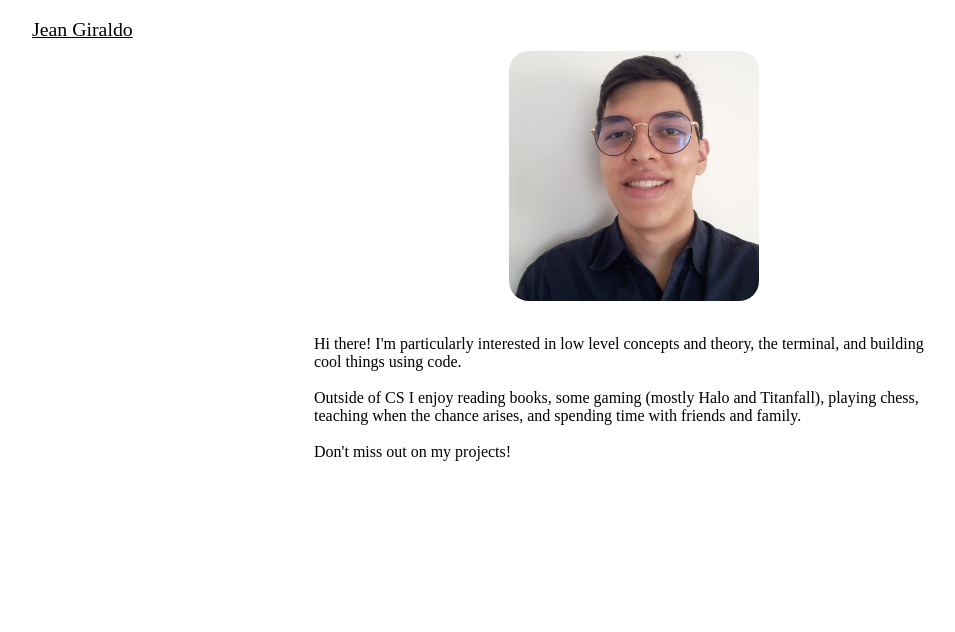
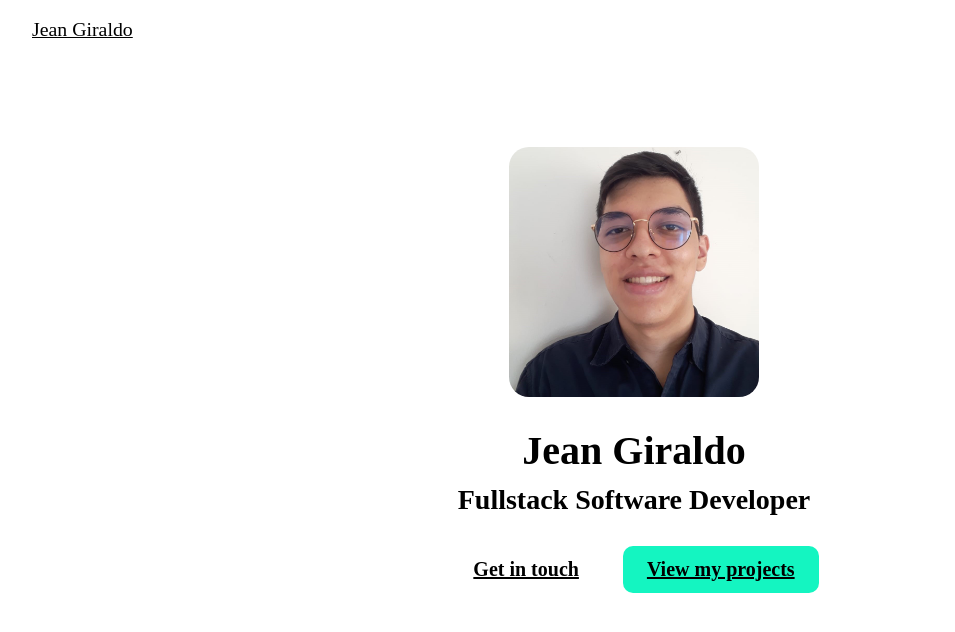
Before and after one commit to jeangiraldoo/jeangiraldoo.github.io, a SvelteKit app: page / in a window 1280 px wide. Shown: the top 632 px of the page, without its empty margins (6-961 px from the left). Built offline with nearby package versions, Linux system fonts and the light colour scheme.

Commit message:
refactor: simplify home page

```diff
--- a/src/routes/+page.svelte
+++ b/src/routes/+page.svelte
@@ -4,18 +4,12 @@
 
 <main id="personal-info">
   <img src="/images/profile.jpeg" alt="Jean Giraldo" />
-  <section id="about">
-	<p>
-	  Hi there! I'm particularly interested in low level concepts and
-	  theory, the terminal, and building cool things using code.<br /><br />
-
-	  Outside of CS I enjoy reading books, some gaming (mostly Halo and
-	  Titanfall), playing chess, teaching when the chance arises, and
-	  spending time with friends and family.<br /><br />
-
-	  Don't miss out on my projects!
-	</p>
-  </section>
+  <h1>Jean Giraldo</h1>
+  <h2>Fullstack Software Developer</h2>
+  <div id="buttons">
+    <a id="get-in-touch" href="/contact">Get in touch</a>
+    <a id="view-projects" href="/projects">View my projects</a>
+  </div>
 </main>
 
 <style>
@@ -25,15 +19,61 @@ img {
   border-radius: 20px;
 }
 
-p {
+h1 {
   color: var(--text-colour);
-  text-align: left;
-  max-width: 80ch;
-  margin: 30px auto;
+  font-size: 2.5rem;
+  margin: 30px 0 0 0;
+}
+
+h2 {
+  color: var(--primary-colour);
+  font-size: 1.75rem;
+  margin: 10px 0 0 0;
+}
+
+#buttons {
+  display: flex;
+  justify-content: center;
+  gap: 20px;
+  margin-top: 30px;
+}
+
+#get-in-touch,
+#view-projects {
+  display: inline-block;
+  padding: 12px 24px;
+  border-radius: 10px;
+  font-size: 1.25rem;
+  font-weight: bold;
+}
+
+#get-in-touch {
+  background-color: var(--primary-colour);
+  color: var(--bg-colour);
+}
+
+#get-in-touch:hover {
+  background-color: hsl(192, 100%, 78%);
+}
+
+#view-projects {
+  background-color: hsl(166, 92%, 52%);
+  color: var(--bg-colour);
+}
+
+#view-projects:hover {
+  background-color: hsl(166, 92%, 78%);
 }
 
 #personal-info {
+  display: flex;
+  flex-direction: column;
+  justify-content: center;
+  align-items: center;
   text-align: center;
+  height: 100%;
+  box-sizing: border-box;
+  padding-bottom: 15vh;
 }
 
 @media (max-width: 768px) {
```
